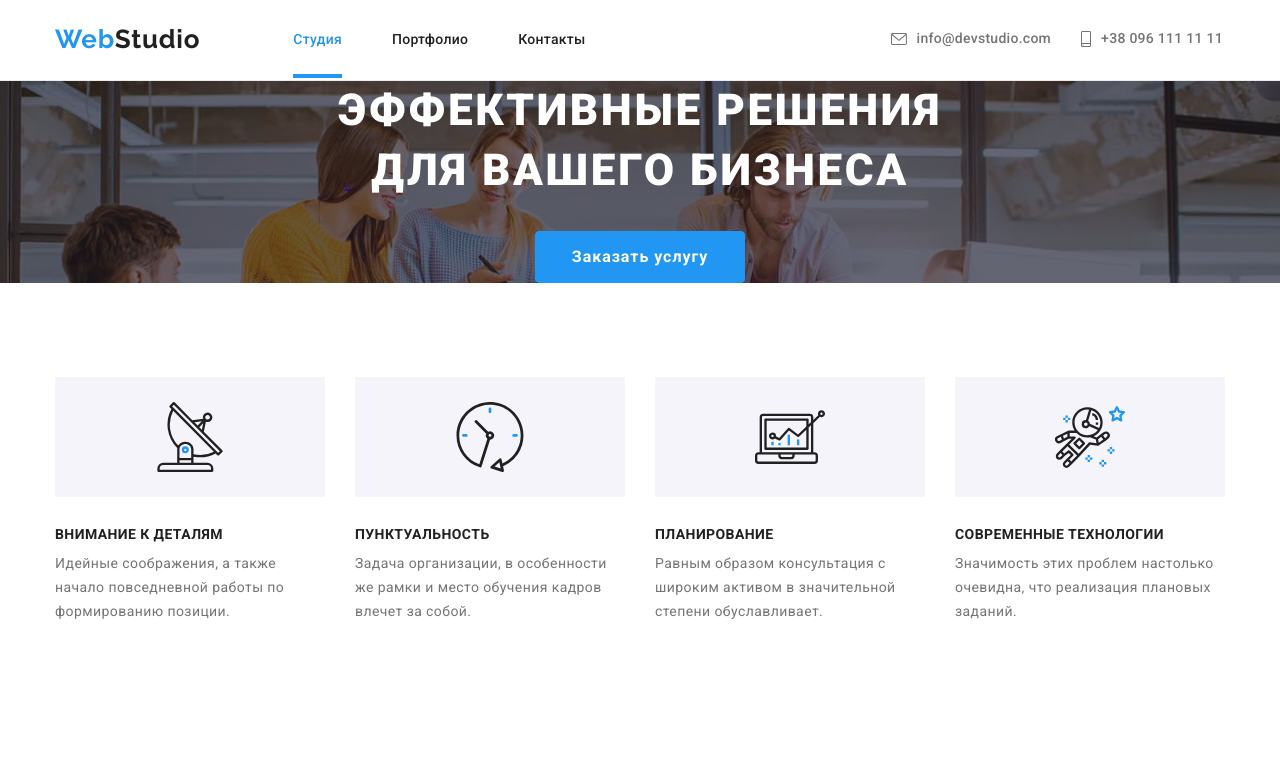
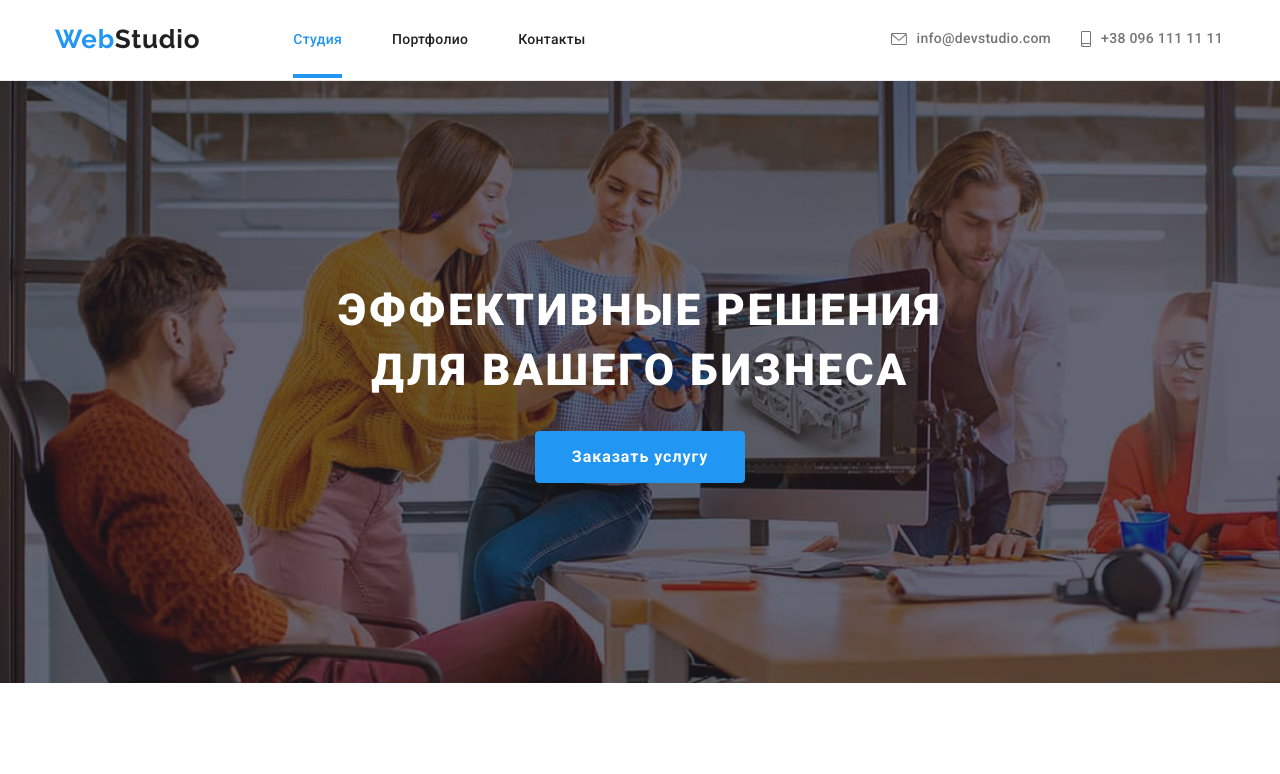
Before and after one commit to valentinaperishko/goit-markup-hw-08, a plain HTML site: page index.html in a window 1280 px wide. Shown: the top 774 px of the page. Drawn offline with nearby package versions, Linux system fonts and the light colour scheme.

Commit message:
adds changes

```diff
--- a/sass/layout/_hero.scss
+++ b/sass/layout/_hero.scss
@@ -13,9 +13,10 @@
   @include for-size(tablet-landscape) {
     padding: 200px 0;
   }
+
   @include for-size(desktop) {
     max-width: 1600px;
-    padding: 0;
+    padding: 200px 0;
   }
 
   @media screen and (min-device-pixel-ratio: 2) and (min-width: 320px),
```
Also changed, not shown: css/main.css, css/main.min.css, 2 other files.
